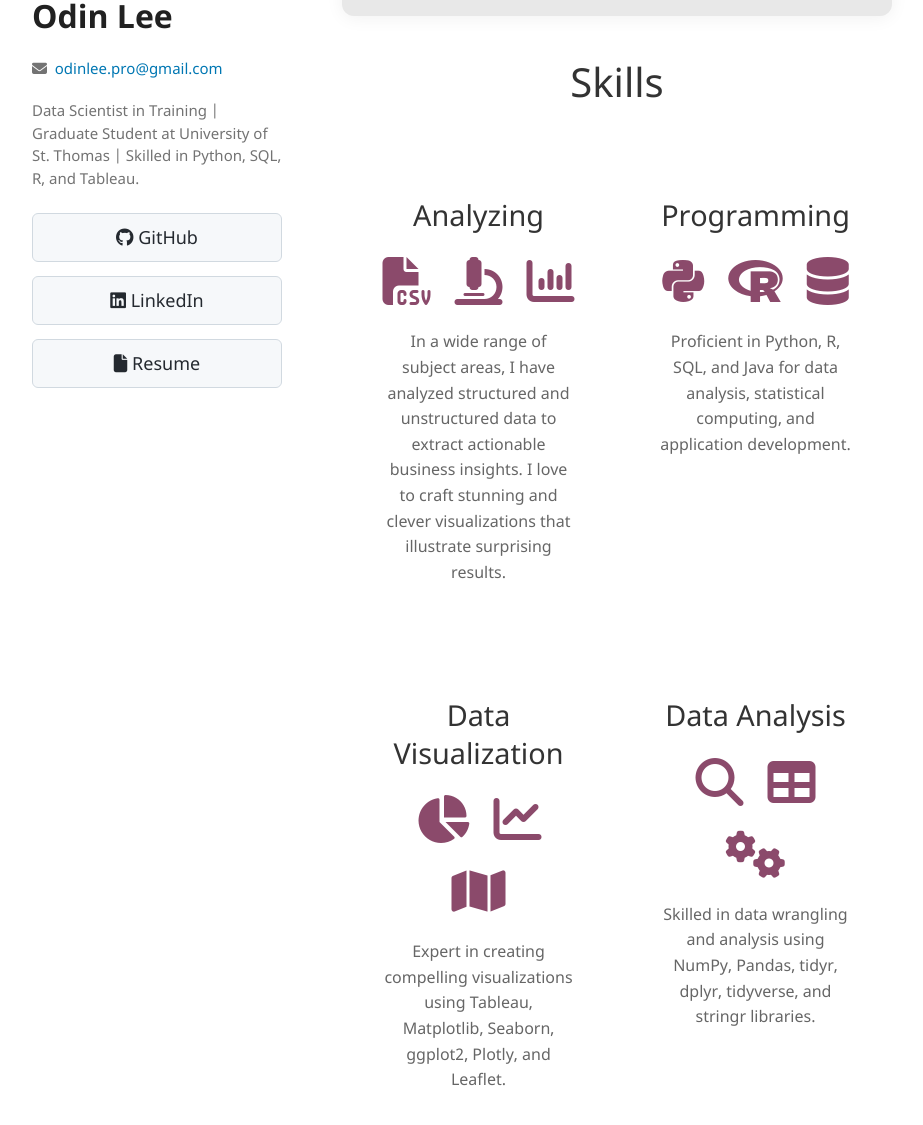
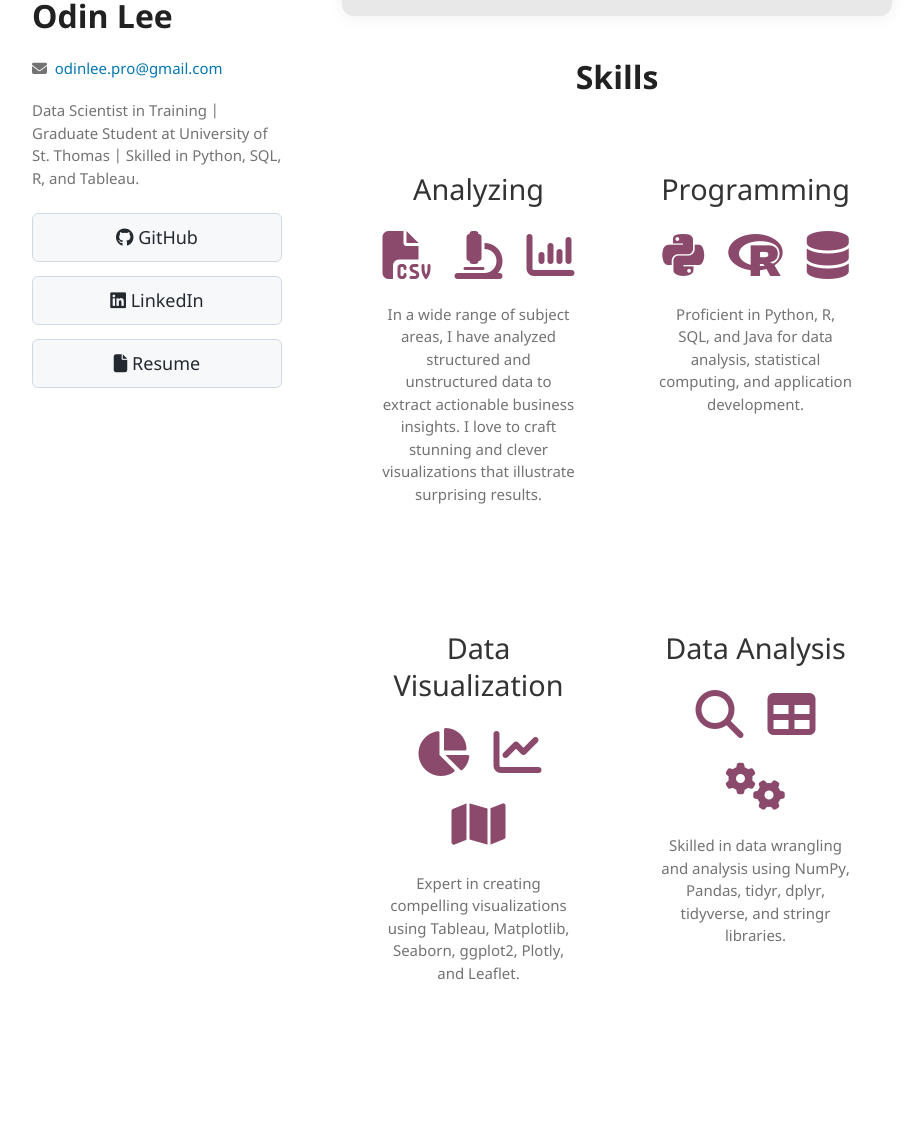
Before and after one commit to OdinLeePro/OdinLeePro.github.io, a Jekyll site: the page built from index.md, in a window 1280 px wide and 1400 px high, scrolled down 3133 px. Shown: the part 247-1372 px from the top of the window, without its empty margins (178-1101 px from the left). Built offline with Jekyll 4.4.1, drawn with Linux system fonts in a browser that asks for light colours; after the commit the page ends 4424 px from its top, so only the background shows below that.

Commit message:
Update style.scss

```diff
--- a/assets/css/style.scss
+++ b/assets/css/style.scss
@@ -204,10 +204,6 @@
 
 .skills h1 {
     text-align: center;
-    font-size: 2.5rem;
-    color: #333;
-    margin-bottom: 3rem;
-    font-weight: 300;
 }
 
 .skills-grid {
@@ -247,7 +243,7 @@
     font-size: 3rem;
 }
 
-.skill-card p {
+.skillsBullets {
     color: #666;
     line-height: 1.6;
     font-size: 1rem;
```
